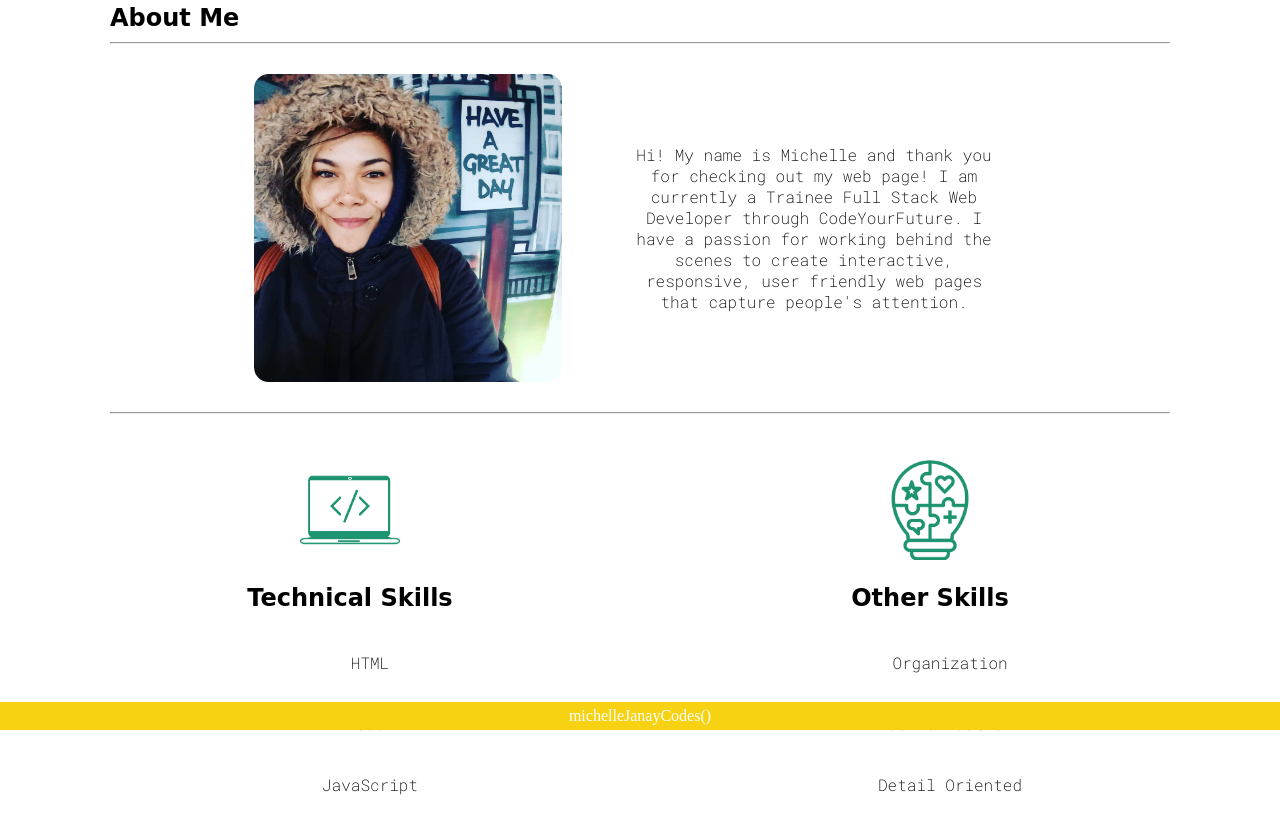
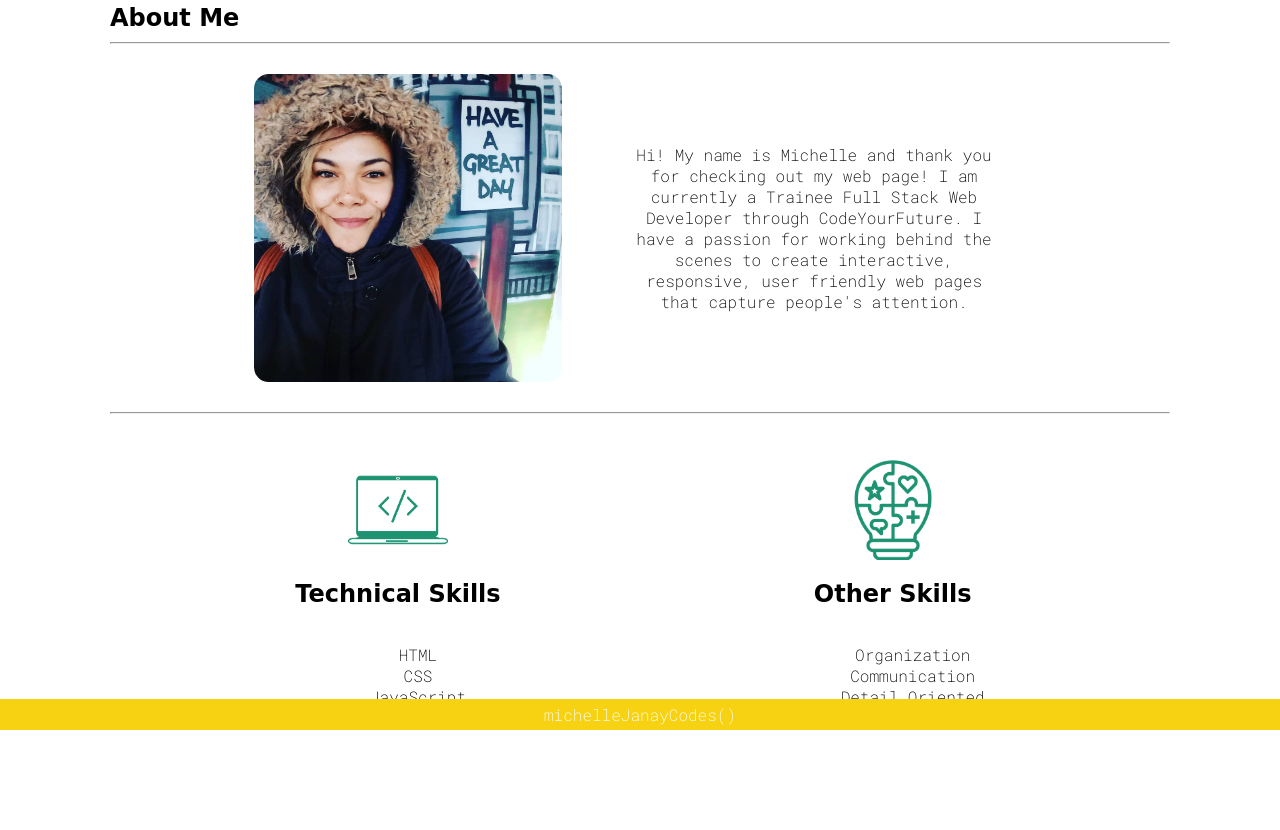
Before and after one commit to michellejanay/my-website, a plain HTML site: page index.html in a window 1280 px wide. Both pictures are taken after a click on the link "About". Shown: the part 70-900 px from the top of the page. After the commit the page ends 853 px from the top, so only its background shows below. Drawn offline with nearby package versions, Linux system fonts and the light colour scheme; a web font is replaced by a local one.

Commit message:
code cleaned up

```diff
--- a/assets/style/style.css
+++ b/assets/style/style.css
@@ -1,76 +1,3 @@
-/*  =================
-  WRITE YOUR CSS HERE.
-  Check the ⌄ for help with formatting and validating your code.
-  You must write some CSS to complete this challenge.
-   ===================
-
-* {
-  box-sizing: border-box;
-}
-html,
-body {
-  height: 100%;
-  background-color: black;
-  margin: 0px;
-  text-align: center;
-  /*  display: flex;
-  flexbox:  flex-wrap;
-}
-#ul-nav {
-  background-color: #ebcd23;
-  margin: 0;
-  overflow: hidden;
-}
-li.nav-link {
-  text-decoration: none;
-  display: inline;
-  padding: 0px 20px;
-  color: white;
-}
-.nav-link:active {
-  color: white;
-}
-.nav-link:visited {
-  color: white;
-}
-h1,
-p {
-  color: white;
-}
-p {
-  padding: 20px;
-  margin-left: 20px;
-  margin-right: 20px;
-}
-.container {
-  display: flex;
-}
-#about-me {
-  max-width: 50%;
-}
-#song-of {
-  max-width: 50%;
-}
-.c-site-footer {
-  color: white;
-}
-button {
-  background-color: #f2bd06;
-}
-a {
-  text-decoration: none;
-}
-ul {
-  color: white;
-}
-/* don't edit this
-.jest-lite-report__status--pass {
-  background: var(--color-pass);
-}
-.jest-lite-report__errors {
-  display: none;
-}
-*/
 * {
   box-sizing: border-box;
 }
@@ -78,6 +5,7 @@ body {
   margin: 0;
   height: 100vh;
 }
+
 /* NAVIGATION */
 .nav-container {
   background-color: #f6d212;
@@ -102,6 +30,7 @@ body {
 .nav-img {
   height: 22px;
 }
+
 /* LANDING PAGE */
 .landing-page {
   display: flex;
@@ -119,6 +48,7 @@ body {
 .arrow:hover {
   border: #f6d212 dotted 2px;
 }
+
 /* ABOUT SECTION */
 .about-section {
   padding: 0 60px;
@@ -152,8 +82,15 @@ hr {
   text-align: center;
   padding-bottom: 60px;
 }
+.skillz-center {
+  display: flex;
+  justify-content: center;
+  align-items: center;
+}
 .skillz {
-  width: 100vw;
+  flex-direction: column;
+  justify-content: space-evenly;
+  padding: 0px 150px;
 }
 .skills-h {
   font-family: "Bungee Hairline", cursive;
@@ -161,15 +98,12 @@ hr {
 .skills-li {
   list-style-type: none;
   font-family: "Roboto Mono", monospace;
-  padding: 20px 0px;
 }
 .skill-icon {
   width: 100px;
 }
+
 /* CONTACT PAGE */
-/* .contact-page {
-  margin: auto;
-} */
 .contact-center {
   display: flex;
   justify-content: center;
@@ -180,6 +114,9 @@ hr {
   font-size: 50px;
   margin: 0px;
   padding-top: 10px;
+}
+.contact-p-container {
+  padding-bottom: 15px;
 }
 .contact-p {
   font-family: "Roboto Mono", monospace;
@@ -195,7 +132,7 @@ hr {
   text-align: center;
 }
 .message-board-style {
-  border: brown dotted 20px;
+  border: #784430 dotted 15px;
   padding: 40px 100px;
   font-family: "Roboto Flex", sans-serif;
   font-size: 25px;
@@ -205,11 +142,15 @@ hr {
   padding: 5px 20px;
   font-family: "Shadows Into Light", cursive;
   font-size: 30px;
-  background-color: lightseagreen;
+  background-color: #1d9371;
   border-radius: 5%;
   color: white;
   border: seagreen;
 }
+#post-message:hover {
+  border: #f6d212 dotted 2px;
+}
+
 /* FOOTER */
 .c-site-footer {
   position: fixed;
@@ -220,6 +161,7 @@ hr {
   background-color: #f6d212;
   padding: 5px;
   color: white;
+  font-family: "Roboto Mono", monospace;
 }
 .display-none {
   display: none;
--- a/index.html
+++ b/index.html
@@ -56,31 +56,29 @@
     <br>
     <br>
     <section id="skills">
-      <div class="skills-section">
-        <div class="skillz">
-          <img src="assets/images/skill1.png" class="skill-icon" id="laptop">
-          <h2 class="skills-h">Technical Skills</h2>
+      <div class="skills-section skillz-center">
+        <div class="skillz skillz-center">
+          <div class="skillz-img skillz-center"><img src="assets/images/skill1.png" class="skill-icon" id="laptop">
+          </div>
+          <h2 class="skills-h skillz-center">Technical Skills</h2>
           <ul>
-            <li class="skills-li">HTML</li>
-            <li class="skills-li">CSS</li>
-            <li class="skills-li">JavaScript</li>
+            <li class="skills-li skillz-center">HTML</li>
+            <li class="skills-li skillz-center">CSS</li>
+            <li class="skills-li skillz-center">JavaScript</li>
           </ul>
         </div>
-        <div class="skillz">
-          <img src="assets/images/skill2.png" class="skill-icon">
-          <h2 class="skills-h">Other Skills</h2>
+        <div class="skillz skillz-center">
+          <div class="skillz-img skillz-center"><img src="assets/images/skill2.png" class="skill-icon">
+          </div>
+          <h2 class="skills-h skillz-center">Other Skills</h2>
           <ul>
-            <li class="skills-li">Organization</li>
-            <li class="skills-li">Communication</li>
-            <li class="skills-li">Detail Oriented</li>
+            <li class="skills-li skillz-center">Organization</li>
+            <li class="skills-li skillz-center">Communication</li>
+            <li class="skills-li skillz-center">Detail Oriented</li>
           </ul>
         </div>
       </div>
     </section>
-    <!-- <iframe width="560" height="315" src="https://www.youtube.com/embed/NBjMTpggdOo" title="YouTube video player"
-      frameborder="0" allow="accelerometer; autoplay; clipboard-write; encrypted-media; gyroscope; picture-in-picture"
-      allowfullscreen id="song-of"></iframe> -->
-    <!-- CONTACT PAGE -->
   </section>
   <!-- CONTACT PAGE -->
   <section class="contact-page">
@@ -90,7 +88,7 @@
     <div class="contact-center">
       <p class="contact-p">Post me a message using the input box below.</p>
     </div>
-    <div class="contact-center">
+    <div class="contact-center contact-p-container">
       <p class="contact-p">Press the post button to see your message appear on the page!</p>
     </div>
     <div class="contact-center" id="message-section">
@@ -107,50 +105,7 @@
   <!-- FOOTER -->
   <footer class="c-site-footer">michelleJanayCodes()</button></footer>
 
-  <!-- <script src="https://cdnjs.cloudflare.com/ajax/libs/jquery/3.2.1/jquery.min.js"></script>
-  <script src="https://code.jquery.com/jquery-3.3.1.slim.min.js"
-    integrity="sha384-q8i/X+965DzO0rT7abK41JStQIAqVgRVzpbzo5smXKp4YfRvH+8abtTE1Pi6jizo"
-    crossorigin="anonymous"></script>
-  <script src="https://cdnjs.cloudflare.com/ajax/libs/popper.js/1.14.7/umd/popper.min.js"
-    integrity="sha384-UO2eT0CpHqdSJQ6hJty5KVphtPhzWj9WO1clHTMGa3JDZwrnQq4sF86dIHNDz0W1"
-    crossorigin="anonymous"></script> -->
-
   <script src="assets/script/script.js"></script>
-
 </body>
 
 </html>
-
-
-
-
-
-
-
-
-
-
-
-
-
-
-
-
-
-
-
-
-
-
-
-
-
-
-
-
-
-
-<!-- Your test console.
-Don't delete!-->
-<aside id="tests" aria-label="Test Readout." aria-live="polite" style="overflow:auto">
-</aside>
```
